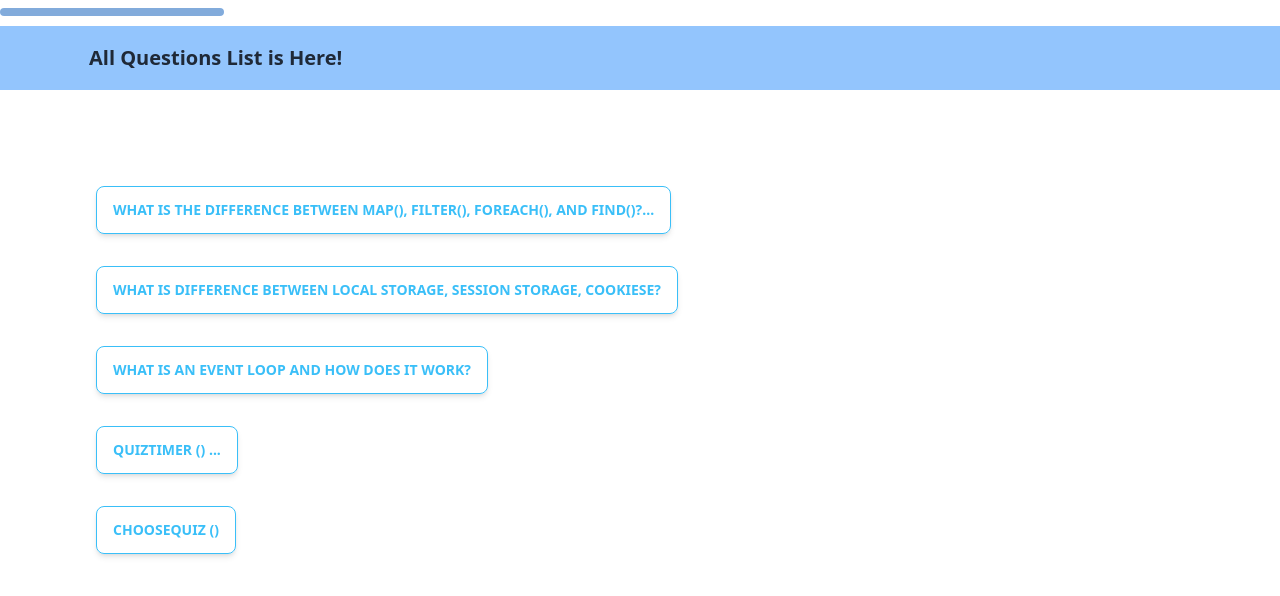
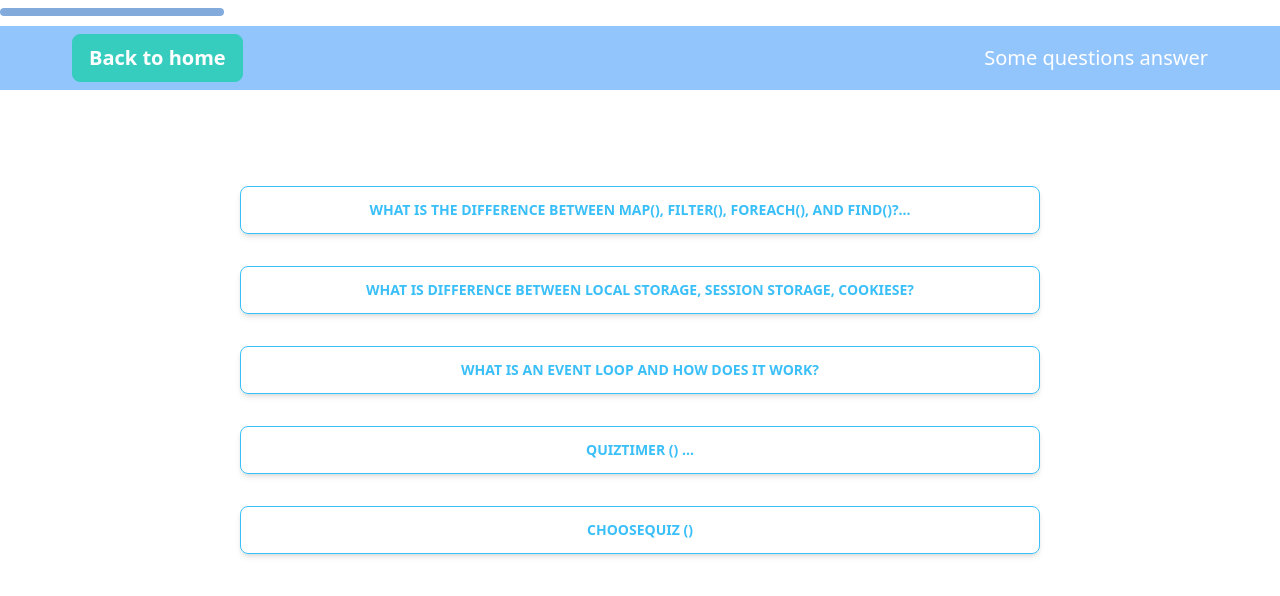
Before and after one commit to AhsanPhero2022/Quiz-App-Project, a plain HTML site: page QA.html in a window 1280 px wide. Drawn offline with nearby package versions, Linux system fonts and the light colour scheme.

Commit message:
readme file added and updated code

```diff
--- a/QA.html
+++ b/QA.html
@@ -22,10 +22,17 @@
 <body>
   <header>
     <progress class="progress bg-blue-300 w-56 mb-1 mt-2 "></progress>
-    <div class=" navbar bg-blue-300 ">
+    <div class=" navbar bg-blue-300  flex justify-between items-center">
+      <div class="lg:px-16 px-2">
+        <a href="https://darling-alfajores-7a3d8a.netlify.app"
+          class="btn btn-accent normal-case text-xl text-white">Back
+          to
+          home</a>
+      </div>
       <div class="px-16">
-        <a class="btn btn-ghost normal-case text-xl">All Questions List is Here!</a>
+        <a class="text-white normal-case text-xl ">Some questions answer</a>
       </div>
+
 
     </div>
     </div>
@@ -33,8 +40,8 @@
 
   <section class="m-24 flex flex-col gap-8 ">
     <!-- The button to open modal -->
-    <div>
-      <label for="my-modal-6" class="shadow-md btn btn-outline btn-info">
+    <div class="mx-auto">
+      <label for="my-modal-6" class=" w-full lg:w-[800px] md:w-[500px] shadow-md btn btn-outline btn-info">
         What is the difference between map(), filter(), forEach(), and find()?...
       </label>
 
@@ -70,8 +77,9 @@
     </div>
 
 
-    <div>
-      <label for="my-modal-5" class="shadow-md btn btn-outline btn-info">What is difference between Local Storage,
+    <div class="mx-auto">
+      <label for="my-modal-5" class=" w-full lg:w-[800px] md:w-[500px] shadow-md btn btn-outline btn-info">What is
+        difference between Local Storage,
         session
         Storage, Cookiese?
       </label>
@@ -111,9 +119,9 @@
       </div>
     </div>
 
-    <div>
+    <div class="mx-auto">
 
-      <label for="my-modal-4" class="shadow-md btn btn-outline btn-info">
+      <label for="my-modal-4" class=" w-full lg:w-[800px] md:w-[500px] shadow-md btn btn-outline btn-info">
         What is an event loop and how does it work?
       </label>
 
@@ -139,9 +147,10 @@
         </div>
       </div>
     </div>
-    <div>
+    <div class="mx-auto">
 
-      <label for="my-modal-3" class="shadow-md btn btn-outline btn-info">quizTimer () ...</label>
+      <label for="my-modal-3" class=" w-full lg:w-[800px] md:w-[500px] shadow-md btn btn-outline btn-info">quizTimer ()
+        ...</label>
 
 
       <input type="checkbox" id="my-modal-3" class="modal-toggle" />
@@ -160,9 +169,11 @@
         </div>
       </div>
     </div>
-    <div>
 
-      <label for="my-modal-2" class="shadow-md btn btn-outline btn-info">chooseQuiz ()</label>
+    <div class="mx-auto">
+
+      <label for="my-modal-2" class=" w-full lg:w-[800px] md:w-[500px] shadow-md btn btn-outline btn-info">chooseQuiz
+        ()</label>
 
 
       <input type="checkbox" id="my-modal-2" class="modal-toggle" />
--- a/noChange.js
+++ b/noChange.js
@@ -1,5 +1,3 @@
-// এই পুরো ফাইলে কেও কোন কিছু পরিবর্তন করবেন না । এইখানে কোন Bug নেই ।
-
 // Handle Timer
 const quizTimer = (dismiss) => {
   if (dismiss) {
```
Also changed, not shown: 1 other file.
